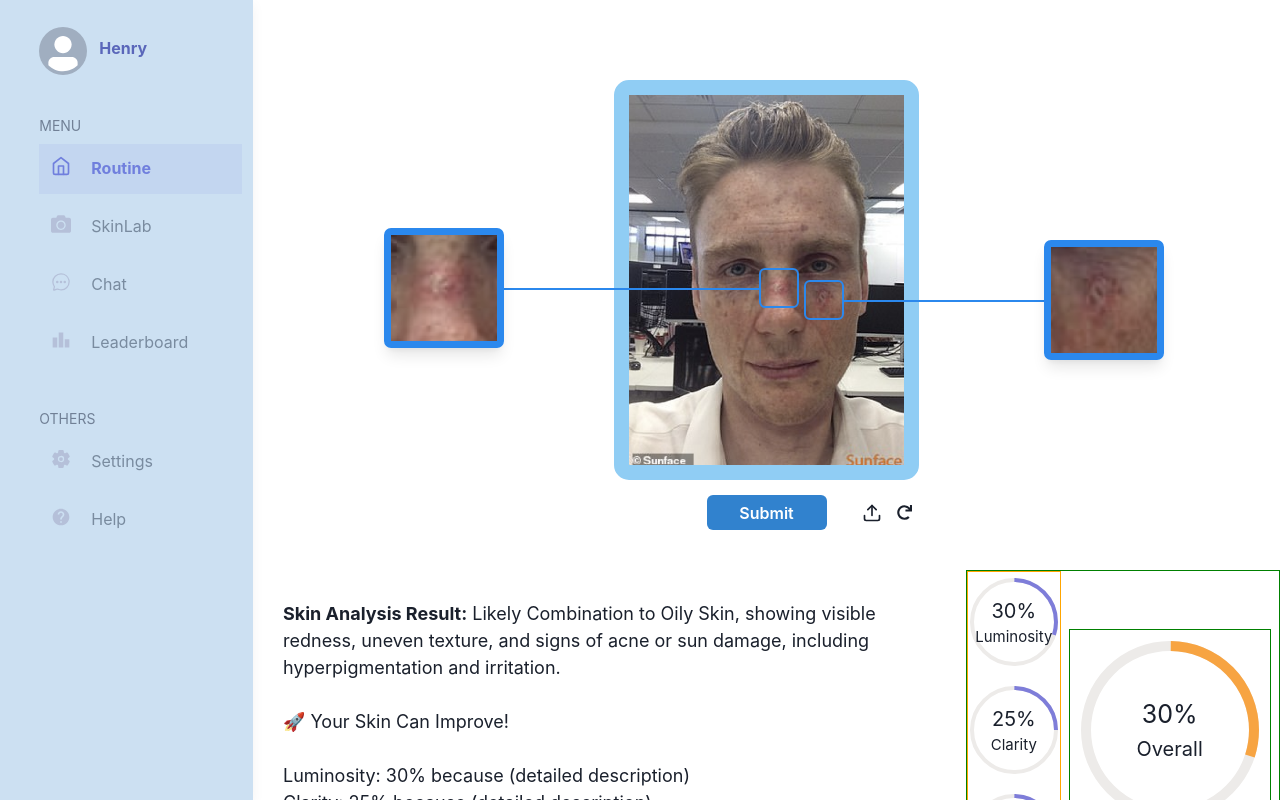
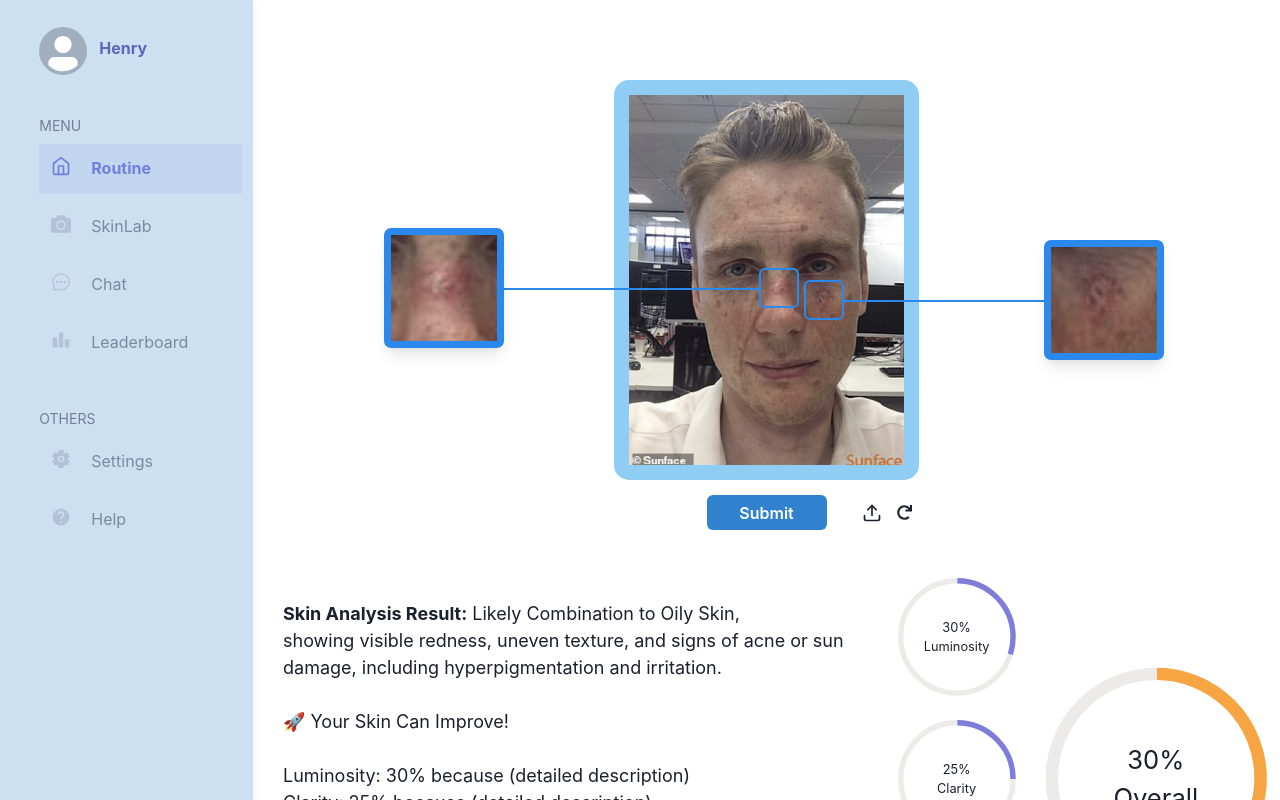
Before and after one commit to HeinHtutZaw19/simplify, a React (Vite) app in the folder frontend/: page /skinlab in a window 1280 px wide. Built offline with nearby package versions, Linux system fonts and the light colour scheme.

Commit message:
Make homepage's skin analysis part responsive

```diff
--- a/frontend/src/components/Metrics.jsx
+++ b/frontend/src/components/Metrics.jsx
@@ -3,20 +3,20 @@ import { CircularProgress, CircularProgressLabel, Text, VStack, HStack } from '@
 
 const Metrics = () => {
     return (
-        <HStack style={{border:'1px solid green'}}>
-            <VStack w="30%" spacing={2} style={{border:'1px solid orange'}}>
-                <CircularProgress value={30} color='#7E7DD9' thickness='4px' size='100px'>
-                    <CircularProgressLabel fontSize='20px'>30% <Text fontSize='15px'>Luminosity</Text></CircularProgressLabel>
+        <HStack w='38%'>
+            <VStack w='35%' spacing={2}>
+                <CircularProgress value={30} color='#7E7DD9' thickness='4px' size='100%'>
+                    <CircularProgressLabel fontSize='1vw'>30% <Text>Luminosity</Text></CircularProgressLabel>
                 </CircularProgress>
-                <CircularProgress value={25} color='#7E7DD9' thickness='4px' size='100px'>
-                    <CircularProgressLabel fontSize='20px'>25%<Text fontSize='15px'>Clarity</Text></CircularProgressLabel>
+                <CircularProgress value={25} color='#7E7DD9' thickness='4px' size='100%'>
+                    <CircularProgressLabel fontSize='1vw'>25%<Text>Clarity</Text></CircularProgressLabel>
                 </CircularProgress>
-                <CircularProgress value={35} color='#7E7DD9' thickness='4px' size='100px'>
-                    <CircularProgressLabel fontSize='20px'>35%<Text fontSize='15px'>Vibrancy</Text></CircularProgressLabel>
+                <CircularProgress value={35} color='#7E7DD9' thickness='4px' size='100%'>
+                    <CircularProgressLabel fontSize='1vw'>35%<Text>Vibrancy</Text></CircularProgressLabel>
                 </CircularProgress>
             </VStack>
-            <CircularProgress alignContent="center" value={30} color='#F7A442' thickness='5px' size='200px' style={{border:'1px solid green'}}>
-                <CircularProgressLabel fontSize='25px'>30%<Text fontSize='20px'>Overall</Text></CircularProgressLabel>
+            <CircularProgress w='65%' value={30} color='#F7A442' thickness='5px' size='100%'>
+                <CircularProgressLabel fontSize='2vw'>30%<Text>Overall</Text></CircularProgressLabel>
             </CircularProgress>
         </HStack>
     )
--- a/frontend/src/style.css
+++ b/frontend/src/style.css
@@ -19,7 +19,7 @@
 }
 
 #home-routine-grid {
-    width: 55%;
+    width: 60%;
     gap: 20px;
 }
 
@@ -32,6 +32,7 @@
     display: flex;
     flex-direction: column;
     justify-content: space-between;
+    font-family: 'Feather Bold';
 }
 
 .home-routine-checkbox {
@@ -43,24 +44,24 @@
 }
 
 #home-skinanalysis-button {
-    border: 1px solid blue;
     width: 160px;
     display: flex;
     flex-direction: column;
     justify-content: center;
     background: #3182CE;
     padding: 10px;
-    margin: 20px 0 20px 0;
+    margin: 25px 0 25px 0;
 }
 
 #home-analysis-heading {
-    border: 1px solid red;
     text-align: center;
+    font-family: 'Feather Bold';
 }
 
 #home-analysis-visuals {
-    border: 1px solid blue;
+    flex-direction: row;
     align-items: center;
     justify-content: center;
     margin-top: 10px;
+    gap: 50px;
 }
```
Also changed, not shown: frontend/src/components/SkinAnalysis.jsx (+2 -2 lines), frontend/src/pages/HomePage.jsx (+4 -4 lines).
